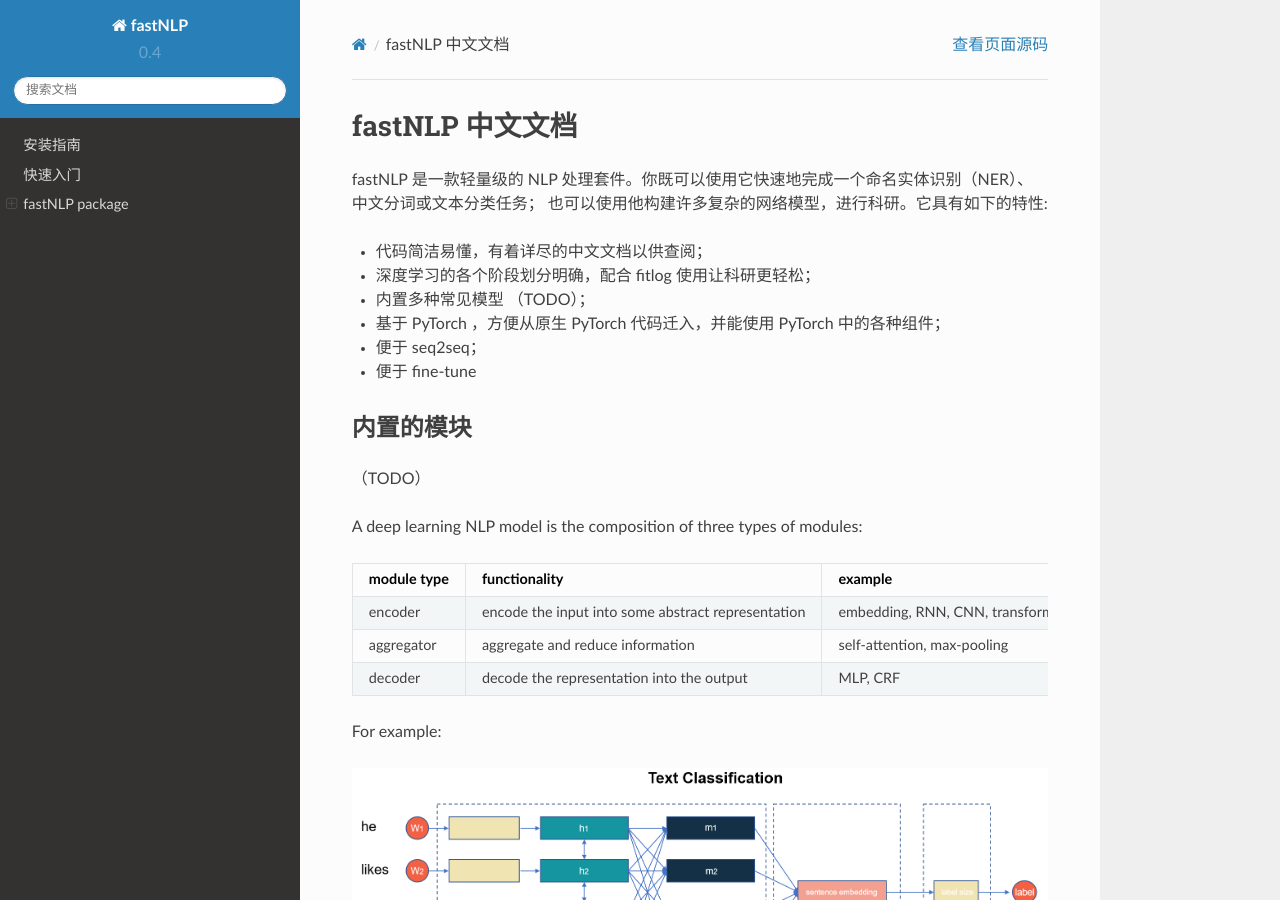
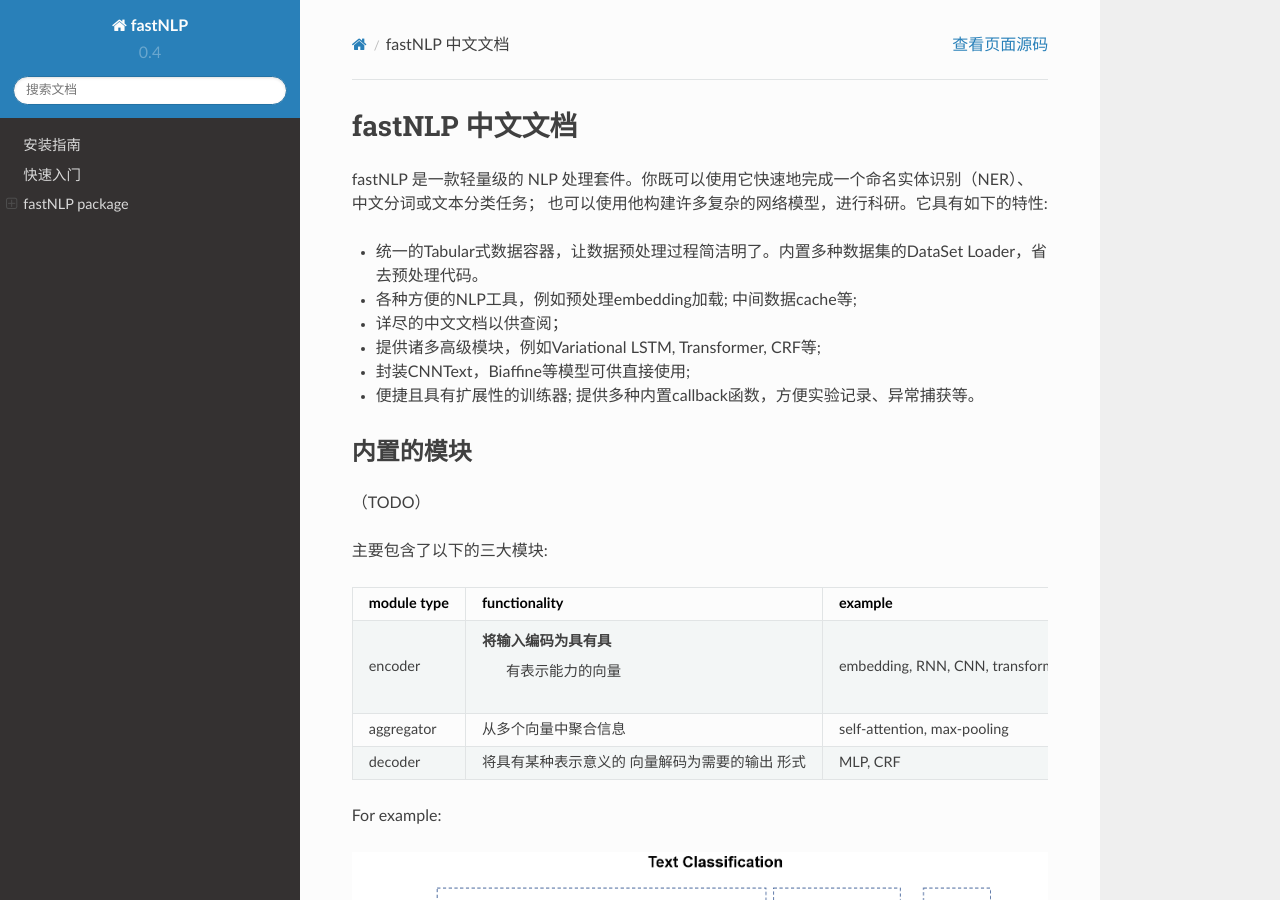
Before and after one commit to fastnlp/fastNLP, a Sphinx documentation site: the page built from docs/source/index.rst, in a window 1280 px wide and 900 px high. Built offline with Sphinx 7.4.7 and the Read the Docs theme 2.0.0, drawn with Linux system fonts in a browser that asks for light colours; pages that are not in the unit, such as notebooks, are missing from menus.

Commit message:
index更新了部分

```diff
--- a/docs/source/index.rst
+++ b/docs/source/index.rst
@@ -4,12 +4,13 @@
 fastNLP 是一款轻量级的 NLP 处理套件。你既可以使用它快速地完成一个命名实体识别（NER）、中文分词或文本分类任务；
 也可以使用他构建许多复杂的网络模型，进行科研。它具有如下的特性:
 
-- 代码简洁易懂，有着详尽的中文文档以供查阅；
-- 深度学习的各个阶段划分明确，配合 fitlog 使用让科研更轻松；
-- 内置多种常见模型 （TODO）；
-- 基于 PyTorch ，方便从原生 PyTorch 代码迁入，并能使用 PyTorch 中的各种组件；
-- 便于 seq2seq；
-- 便于 fine-tune
+- 统一的Tabular式数据容器，让数据预处理过程简洁明了。内置多种数据集的DataSet Loader，省去预处理代码。
+- 各种方便的NLP工具，例如预处理embedding加载; 中间数据cache等;
+- 详尽的中文文档以供查阅；
+- 提供诸多高级模块，例如Variational LSTM, Transformer, CRF等;
+- 封装CNNText，Biaffine等模型可供直接使用;
+- 便捷且具有扩展性的训练器; 提供多种内置callback函数，方便实验记录、异常捕获等。
+
 
 内置的模块
 ------------
@@ -17,21 +18,20 @@
 （TODO）
 
 
-A deep learning NLP model is the composition of three types of modules:
+主要包含了以下的三大模块:
 
 +-----------------------+-----------------------+-----------------------+
 | module type           | functionality         | example               |
 +=======================+=======================+=======================+
-| encoder               | encode the input into | embedding, RNN, CNN,  |
-|                       | some abstract         | transformer           |
-|                       | representation        |                       |
+| encoder               | 将输入编码为具有具    | embedding, RNN, CNN,  |
+|                       |   有表示能力的向量    | transformer           |
 +-----------------------+-----------------------+-----------------------+
-| aggregator            | aggregate and reduce  | self-attention,       |
-|                       | information           | max-pooling           |
+| aggregator            | 从多个向量中聚合信息  | self-attention,       |
+|                       |                       | max-pooling           |
 +-----------------------+-----------------------+-----------------------+
-| decoder               | decode the            | MLP, CRF              |
-|                       | representation into   |                       |
-|                       | the output            |                       |
+| decoder               | 将具有某种表示意义的  | MLP, CRF              |
+|                       | 向量解码为需要的输出  |                       |
+|                       | 形式                  |                       |
 +-----------------------+-----------------------+-----------------------+
 
 
```
